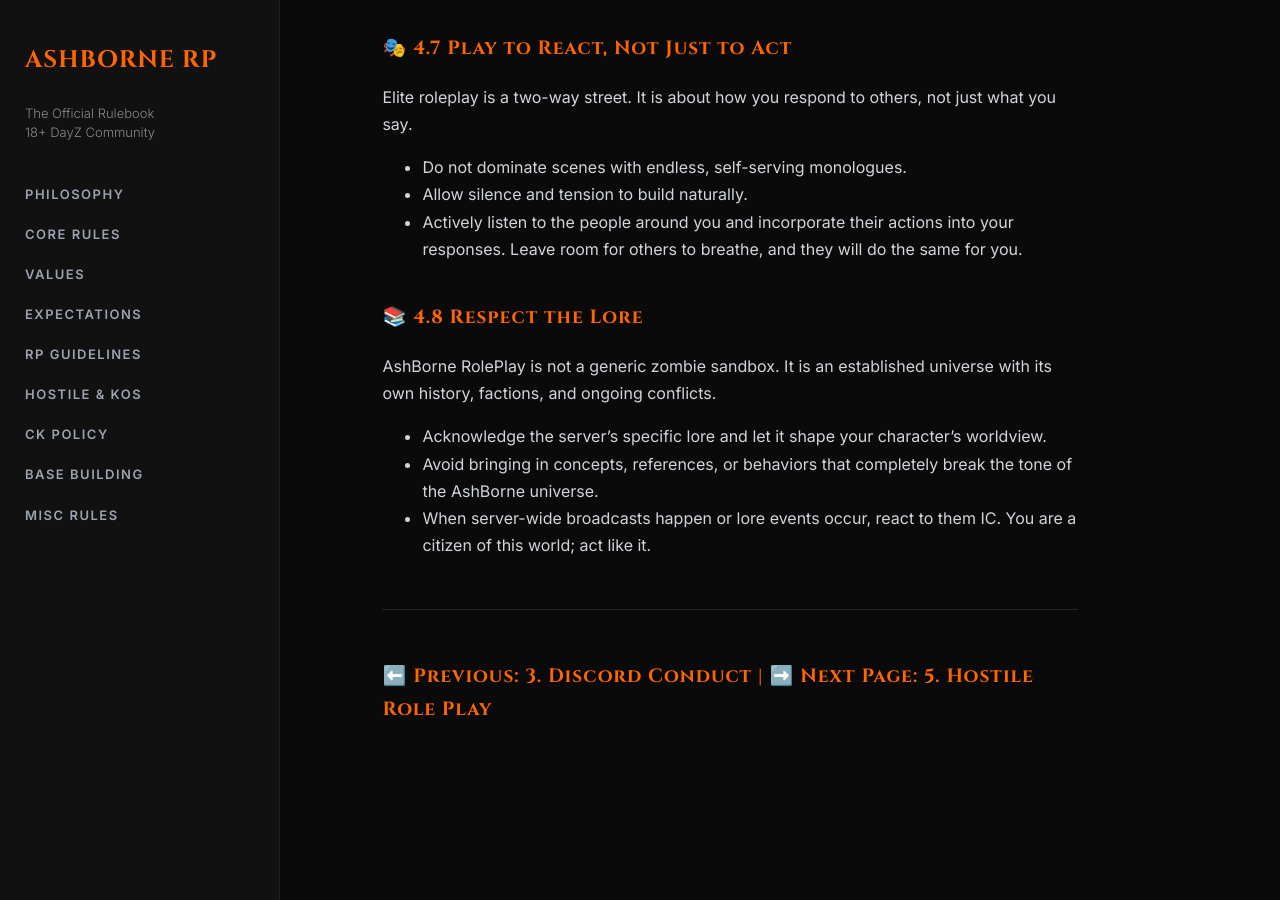
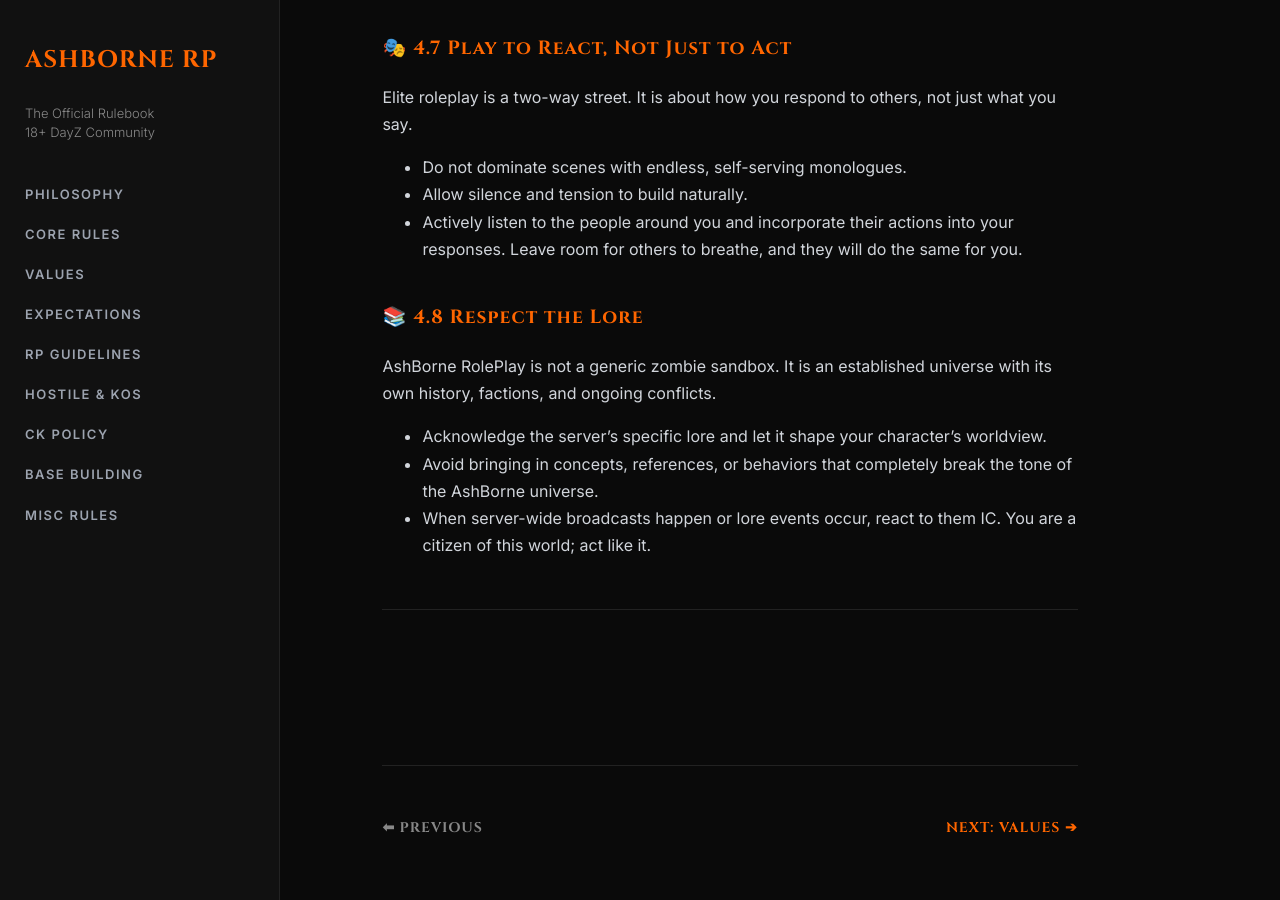
Before and after one commit to AshBorneRP/AshBorne-Rules, a Jekyll site: the page built from roleplay-guidelines.md, in a window 1280 px wide and 900 px high, scrolled down 2614 px. Built offline with Jekyll 4.4.1, drawn with Linux system fonts in a browser that asks for light colours; our own code applies the rules of GitHub Pages for plain Markdown files; before the commit the page ends 3419 px from its top, so only the background shows below that.

Commit message:
Update roleplay-guidelines.md

```diff
--- a/roleplay-guidelines.md
+++ b/roleplay-guidelines.md
@@ -63,4 +63,9 @@ AshBorne RolePlay is not a generic zombie sandbox. It is an established universe
 
 ---
 
-### [⬅️ Previous: 3. Discord Conduct](discord-conduct.md) | [➡️ Next Page: 5. Hostile Role Play](hostile-roleplay.md)
+<br><br>
+<hr>
+<div style="display: flex; justify-content: space-between; font-family: 'Cinzel', serif; font-size: 14px; letter-spacing: 1px;">
+    <a href="./" style="text-decoration: none; color: #888;">⬅ PREVIOUS</a>
+    <a href="community-values" style="text-decoration: none; color: #ff6600;">NEXT: VALUES ➔</a>
+</div>
```
